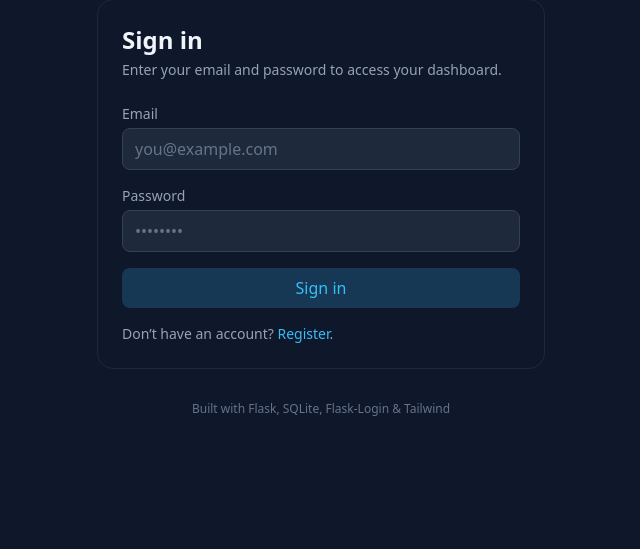
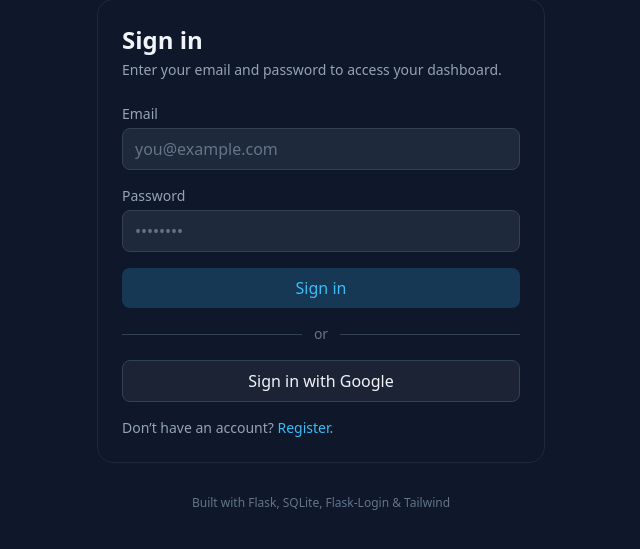
Before and after one commit to Shlokktiwarii/Flask-authentication, a Flask app: page /login in a window 1280 px wide. Shown: the part 94-643 px from the top of the page, without its empty margins (319-959 px from the left). Run offline with Flask 3, Linux system fonts and the light colour scheme; some libraries are stand-ins or nearby versions.

Commit message:
Auth 2.0 added

```diff
--- a/app.py
+++ b/app.py
@@ -5,6 +5,13 @@ from sqlalchemy import text
 import re
 from sqlalchemy.exc import IntegrityError
 from werkzeug.security import generate_password_hash,check_password_hash
+import os
+from dotenv import load_dotenv
+from authlib.integrations.flask_client import OAuth
+
+oauth = OAuth()
+load_dotenv()
+
 
 db = SQLAlchemy()
 login_manager = LoginManager()
@@ -13,7 +20,7 @@ class User(UserMixin, db.Model):
     id = db.Column(db.Integer,primary_key=True)
     username = db.Column(db.String(50), unique = True, nullable = False)
     email = db.Column(db.String(100), unique = True, nullable = False)
-    password_hash = db.Column(db.String(200), nullable = False)
+    password_hash = db.Column(db.String(200), nullable = True)
 
     def __repr__(self):
         return f'<User {self.username}>'
@@ -29,6 +36,14 @@ def create_app():
 
     db.init_app(app)
     login_manager.init_app(app)
+    oauth.init_app(app)
+    oauth.register(
+        name='google',
+        client_id=os.getenv('GOOGLE_CLIENT_ID'),
+        client_secret=os.getenv('GOOGLE_CLIENT_SECRET'),
+        server_metadata_url='https://accounts.google.com/.well-known/openid-configuration',
+        client_kwargs={'scope': 'openid email profile'},
+    )
     login_manager.login_view = "login"
 
     @app.route("/health/db")
@@ -108,14 +123,51 @@ def create_app():
             if not errors:
                 user = User.query.filter_by(email=email).first()
 
-            if not user or not check_password_hash(user.password_hash, password):
-                errors.append("Invalid email or password.")
-            else:
-                login_user(user)
-                return redirect(url_for('dashboard'))
+                if not user or not check_password_hash(user.password_hash, password):
+                    errors.append("Invalid email or password.")
+                else:
+                    login_user(user)
+                    return redirect(url_for('dashboard'))
+
+        return render_template('login.html',errors = errors)
+
+    @app.route("/login/google")
+    def google_login():
+        redirect_uri = url_for("google_callback", _external=True)
+        return oauth.google.authorize_redirect(redirect_uri)
 
 
-        return render_template('login.html',errors = errors)
+    @app.route("/auth/google/callback")
+    def google_callback():
+        token = oauth.google.authorize_access_token()
+        # Try to get userinfo either from token or parse id token
+        user_info = token.get("userinfo")
+        if not user_info:
+            try:
+                user_info = oauth.google.parse_id_token(token)
+            except Exception:
+                user_info = {}
+
+        email = user_info.get("email")
+        username = user_info.get("name") or (email.split('@')[0] if email else None)
+
+        if not email:
+            flash("Could not retrieve email from Google account.", "error")
+            return redirect(url_for('login'))
+
+        user = User.query.filter_by(email=email).first()
+
+        if not user:
+            user = User(
+                username=username,
+                email=email,
+                password_hash=""
+            )
+            db.session.add(user)
+            db.session.commit()
+
+        login_user(user)
+        return redirect(url_for("dashboard"))
 
 
     @app.route('/logout')
--- a/templates/login.html
+++ b/templates/login.html
@@ -46,6 +46,18 @@
       </button>
     </form>
 
+    <div class="mt-4">
+      <div class="flex items-center gap-3 mt-4">
+        <div class="flex-1 h-px bg-slate-700"></div>
+        <div class="text-slate-500 text-sm">or</div>
+        <div class="flex-1 h-px bg-slate-700"></div>
+      </div>
+
+      <a href="/login/google" class="block mt-4 w-full text-center rounded-lg border border-slate-700 bg-white/5 px-4 py-2 text-slate-100 hover:bg-white/10">
+        Sign in with Google
+      </a>
+    </div>
+
     <p class="mt-4 text-sm text-slate-400">
       Don’t have an account?
       <a href="/register" class="text-brand hover:underline">Register</a>.
```
Also changed, not shown: 1 other file.
